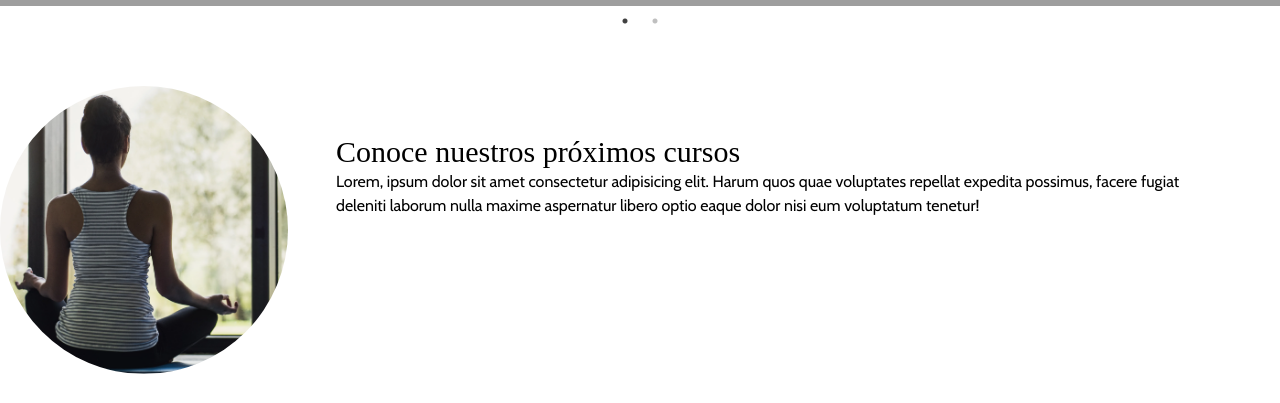
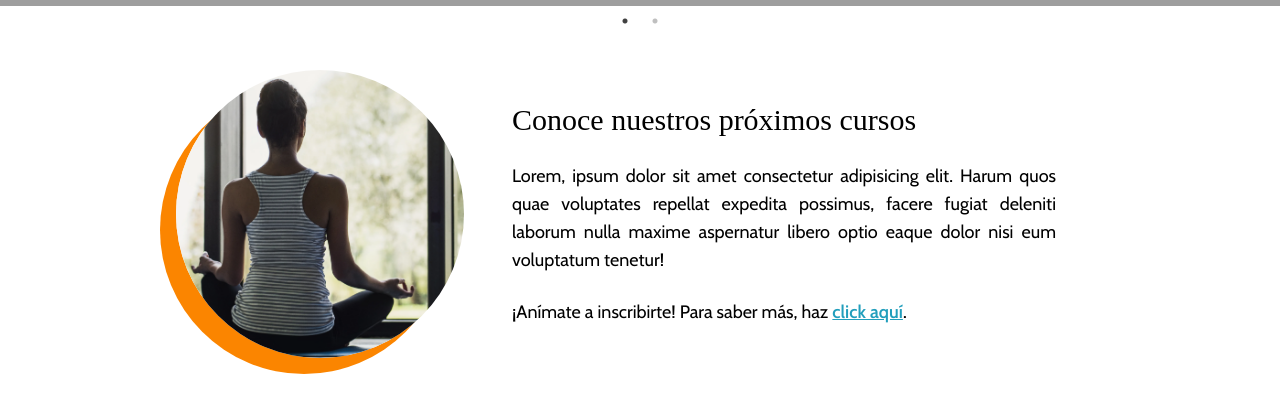
Before and after one commit to nanglada/Frontend-VeRiMindful, a React app: page / in a window 1280 px wide. Shown: the part 394-797 px from the top of the page. Built offline with nearby package versions, Linux system fonts and the light colour scheme; grey boxes are pictures that could not be loaded; the HTML template or start-up script is replaced by a standard one.

Commit message:
fix: finished courses in landing (placeholder description)

```diff
--- a/src/components/landing/Courses.tsx
+++ b/src/components/landing/Courses.tsx
@@ -1,18 +1,21 @@
 import "./Landing.css"
 import MeditatingPerson from '../../assets/meditating-online.webp'
+import { Link } from "react-router-dom";
 
 export default function Courses() {
     return (
-      <div className="grid place-items-center mt-20">
-        <div className="flex">
-            <img className="rounded-full h-72 mr-12 w-72 object-cover" src={MeditatingPerson}/>
-            <div className="w-2/3">
-            <h1 className="text-3xl mt-12 font-logo">Conoce nuestros próximos cursos</h1>
-            <p>Lorem, ipsum dolor sit amet consectetur adipisicing elit. Harum quos quae voluptates repellat expedita possimus, facere fugiat deleniti laborum nulla maxime aspernatur libero optio eaque dolor nisi eum voluptatum tenetur!</p>
+    //   <div className="grid place-items-center mt-20 content-center">
+        <div className="justify-center items-center mt-16 flex">
+            {/* <img className="shadow-[-1rem_1rem_0_0_#219EBC] rounded-full h-72 w-72 object-cover" src={MeditatingPerson}/> */}
+            <img className="shadow-[-1rem_1rem_0_0_#FB8500] rounded-full h-72 w-72 object-cover" src={MeditatingPerson}/>
+            <div className="w-1/2 px-12">
+            <h1 className="text-3xl font-logo py-6">Conoce nuestros próximos cursos</h1>
+            <p className="text-justify text-lg">Lorem, ipsum dolor sit amet consectetur adipisicing elit. Harum quos quae voluptates repellat expedita possimus, facere fugiat deleniti laborum nulla maxime aspernatur libero optio eaque dolor nisi eum voluptatum tenetur!</p>
+            <p className="text-justify text-lg py-6">¡Anímate a inscribirte! Para saber más, haz <Link to='/cursos' className="text-blue1 font-semibold underline">click aquí</Link>. </p>
             </div>
 
         </div>
 
-      </div>
+    //   </div>
     );
 }
--- a/tailwind.config.js
+++ b/tailwind.config.js
@@ -10,6 +10,10 @@ export default {
       fontFamily: {
         'logo': ['Sniglet'],
         'body': ['Cabin']
+      },
+      textColor: {
+        'orange1': '#FB8500',
+        'blue1': '#219EBC'
       }
     },
   },
```
